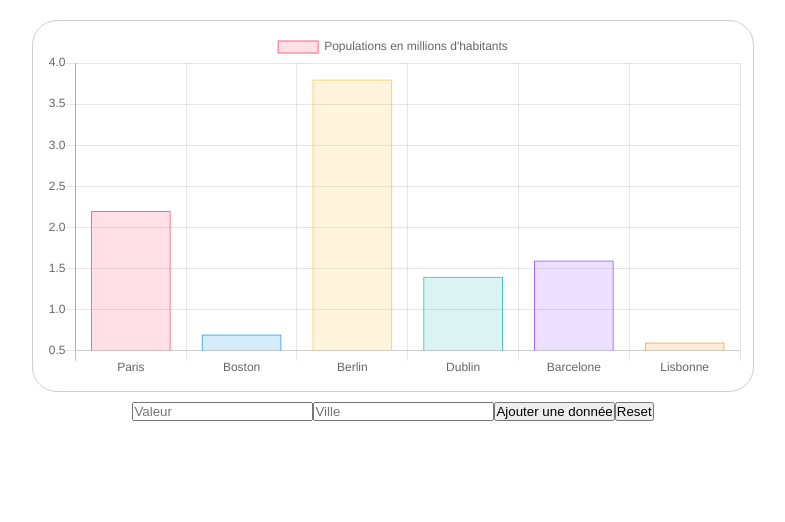
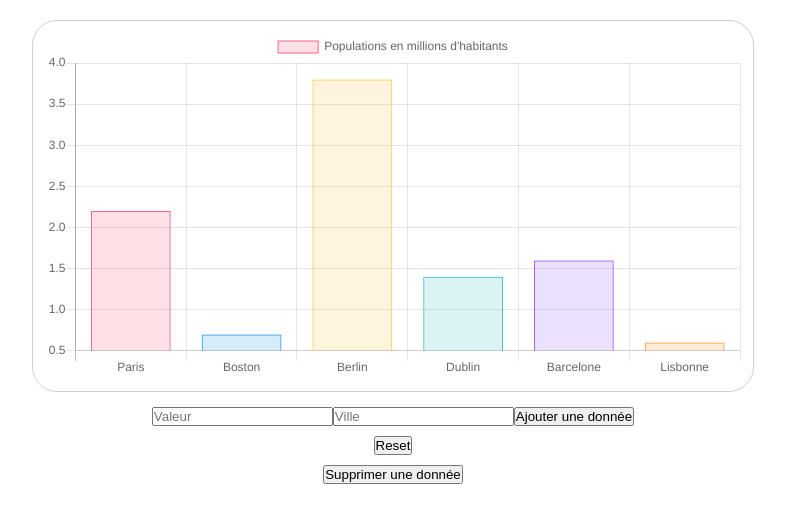
Before and after one commit to Yousopp/myapp, a React (Create React App) app: page / in a window 1280 px wide. Shown: the top 522 px of the page, without its empty margins (247-1032 px from the left). Built offline with nearby package versions, Linux system fonts and the light colour scheme; the HTML template or start-up script is replaced by a standard one.

Commit message:
fea buttonremove v1

```diff
--- a/src/App.css
+++ b/src/App.css
@@ -19,10 +19,15 @@
 
 .inputbox {
   display: flex;
-  flex-direction: row;
+  flex-direction: column;
   justify-content: center;
+  align-items: center;
   margin-top: 10px;
   margin-bottom: 10px;
+}
+
+.boxinput {
+  margin: 5px;
 }
 
 .inputdata {
--- a/src/App.js
+++ b/src/App.js
@@ -3,6 +3,7 @@ import React, { useState, createRef } from 'react'
 import BarChart from './components/BarChart'
 import ButtonChart from './components/ButtonChart'
 import ButtonReset from './components/ButtonReset'
+import ButtonRemove from './components/ButtonRemove'
 
 import './App.css'
 import config from './configChart.json'
@@ -28,9 +29,20 @@ const App = () => {
 
   //Fonction reset du chart
   const resetData = () => {
-    setData(JSON.parse(JSON.stringify(config)))
+    setData(JSON.parse(JSON.stringify(config))) // Données initial du chart contenu dans configChart.json
     console.log(config)
     chartRef.current.chartInstance.update({
+      preservation: true,
+    });
+  }
+
+  //Fonction supprimer une donnée
+  const removeData = () => {
+    const newData = data
+    newData.datasets[0].data.pop()
+    newData.labels.pop()
+    setData(newData)
+    chartRef.current.chartInstance.update({ // Update/Refresh le chart
       preservation: true,
     });
   }
@@ -40,8 +52,15 @@ const App = () => {
               <BarChart data={data} chartRef={chartRef} />
             </div>
             <div className="inputbox">
-              <ButtonChart updateChart={updateChart}/>
-              <ButtonReset resetData={resetData}/>
+              <div className="boxinput">
+                <ButtonChart  updateChart={updateChart}/>
+              </div>
+              <div className="boxinput">
+                <ButtonReset  resetData={resetData}/>
+              </div>
+              <div className="boxinput">
+                <ButtonRemove removeData={removeData}/>
+              </div>
             </div>
           </div>
 }
--- /dev/null
+++ b/src/components/ButtonRemove.js
@@ -0,0 +1,16 @@
+import React from "react"
+
+const ButtonRemove = ({removeData}) => {
+
+    const suppData = () => {
+        removeData()
+    }
+
+    return (
+        <div className="inputBox">
+            <button onClick={suppData} id="removeData">Supprimer une donnée</button>
+        </div>
+    )
+}
+
+export  default ButtonRemove
```
